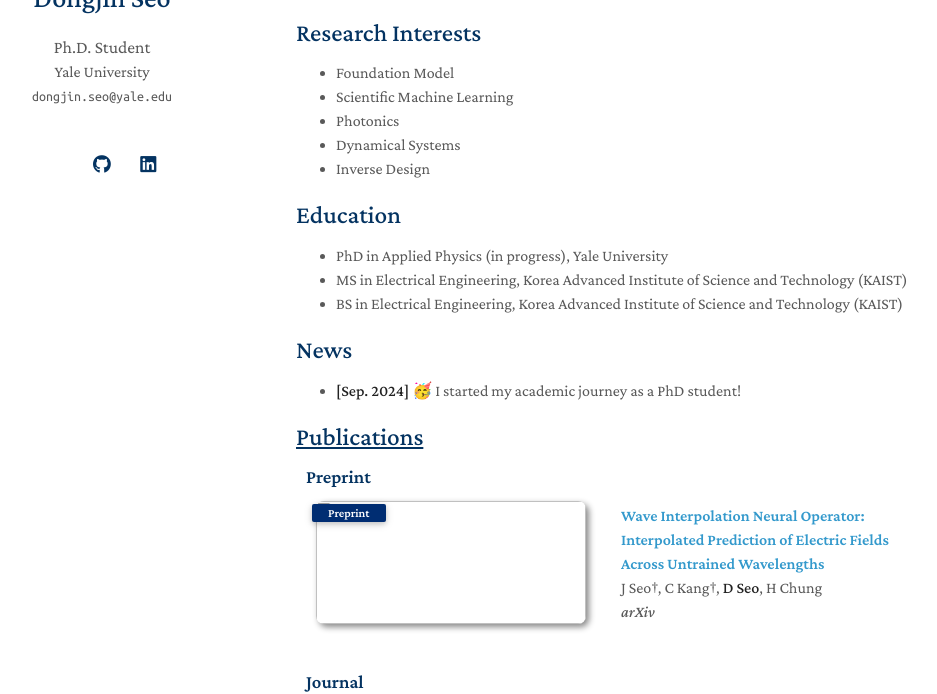
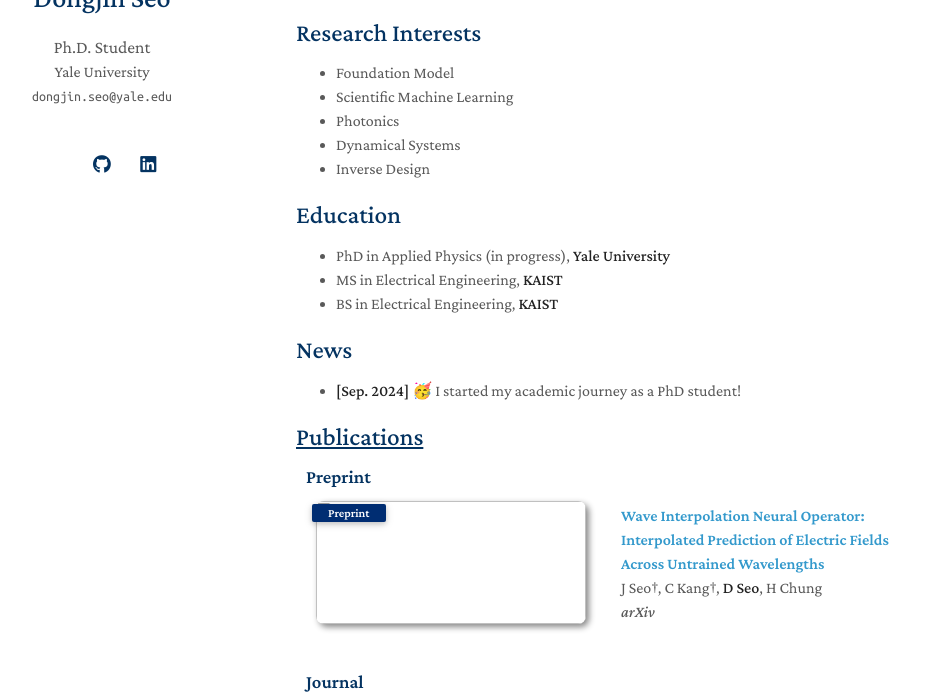
Before and after one commit to DongjinSeoAP/DongjinSeoAP.github.io, a Jekyll site: the page built from index.md, in a window 1280 px wide and 900 px high, cut to the strip 206-900 px from the top of the window. Shown: the whole strip, without its empty margins (174-1111 px from the left). Built offline with Jekyll 4.4.1, drawn with Linux system fonts in a browser that asks for light colours; a style sheet for code colours, icons or effects is not loaded; our own code applies the rules of GitHub Pages for plain Markdown files.

Commit message:
Update index.md

```diff
--- a/index.md
+++ b/index.md
@@ -16,9 +16,9 @@ I am a PhD student at Yale University supervised by Professor [Logan G. Wright](
 
 ## Education
 
-  - PhD in Applied Physics (in progress), Yale University
-  - MS in Electrical Engineering, Korea Advanced Institute of Science and Technology (KAIST)
-  - BS in Electrical Engineering, Korea Advanced Institute of Science and Technology (KAIST)
+  - PhD in Applied Physics (in progress), <strong>Yale University</strong>
+  - MS in Electrical Engineering, <strong>KAIST</strong>
+  - BS in Electrical Engineering, <strong>KAIST</strong>
 
 ## News
 
```
